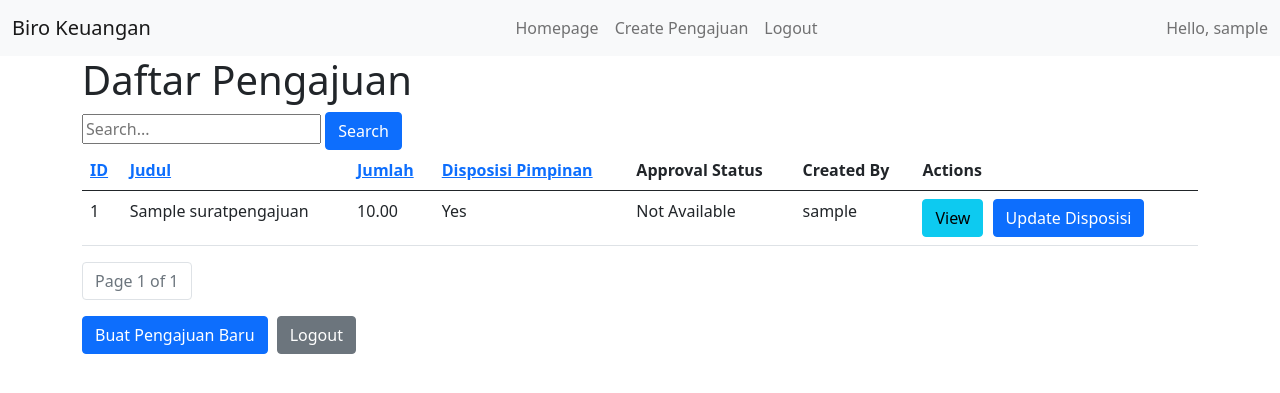
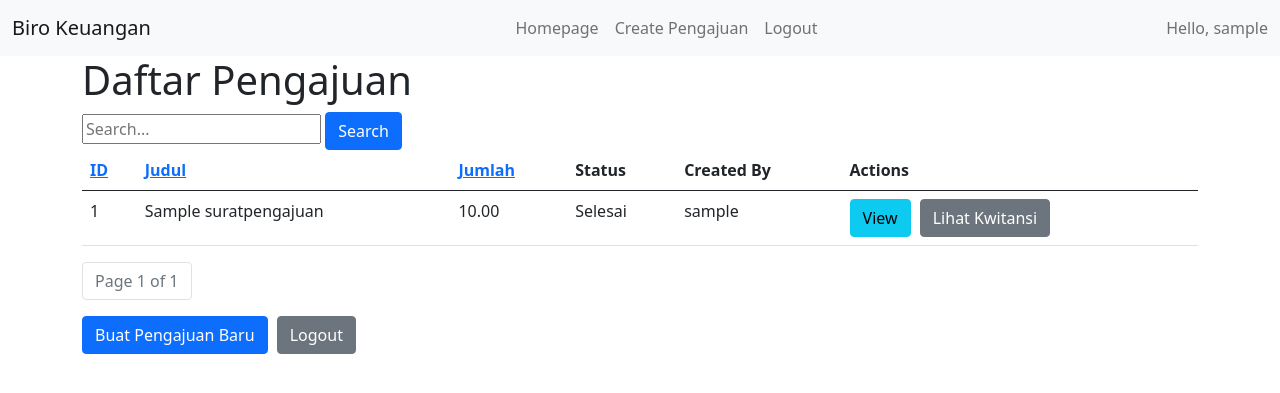
Before and after one commit to endrudaud/BIRO01, a Django app: page / in a window 1280 px wide. Shown: the top 393 px of the page. Run offline with Django 4.2, Linux system fonts and the light colour scheme; a user stored in the database is signed in; tables that the repository leaves empty hold one stand-in row (values such as "Sample post"); some libraries are stand-ins or nearby versions.

Commit message:
store point!

```diff
--- a/biro_keuangan/pengajuan/models.py
+++ b/biro_keuangan/pengajuan/models.py
@@ -22,7 +22,6 @@ class SuratPengajuan(models.Model):
     jumlah = models.DecimalField(max_digits=10, decimal_places=2)
     tanggal_pengajuan = models.DateTimeField(auto_now_add=True)
     user = models.ForeignKey(User, on_delete=models.CASCADE)
-    disposisi_pimpinan = models.BooleanField(default=False)
     kwitansi_filled = models.BooleanField(default=False)
     status = models.CharField(max_length=20, choices=[('submitted', 'Submitted'), ('approved', 'Approved'), ('rejected', 'Rejected')], default='submitted')
     created_at = models.DateTimeField(auto_now_add=True)
@@ -65,12 +64,10 @@ class ApprovalKepalaBiro(models.Model):
 class Kwitansi(models.Model):
     surat_pengajuan = models.ForeignKey(SuratPengajuan, on_delete=models.CASCADE)
     tanggal_pengisian = models.DateTimeField(auto_now_add=True)
-    amount = models.DecimalField(max_digits=10, decimal_places=2)
-    description = models.TextField(blank=True, null=True)
     upload_file = models.FileField(upload_to='kwitansi/', null=True, blank=True)
 
     def __str__(self):
-        return f'{self.surat_pengajuan} - {self.amount}'
+        return f'{self.surat_pengajuan} - {self.tanggal_pengisian}'
 
 @receiver(post_save, sender=SuratPengajuan)
 def create_approval_kepala_biro(sender, instance, created, **kwargs):
--- a/biro_keuangan/pengajuan/templates/base.html
+++ b/biro_keuangan/pengajuan/templates/base.html
@@ -7,8 +7,6 @@
     {% load static %}
     <link rel="stylesheet" href="{% static 'css/bootstrap.min.css' %}">
     <link rel="stylesheet" href="{% static 'css/custom.css' %}">
-    <script src="{% static 'js/jquery-3.5.1.min.js' %}"></script>
-    <script src="{% static 'js/bootstrap.bundle.min.js' %}"></script>
 </head>
 <body>
     <nav class="navbar navbar-expand-lg navbar-light bg-light">
@@ -26,7 +24,10 @@
                         <a class="nav-link" href="{% url 'create_pengajuan' %}">Create Pengajuan</a>
                     </li>
                     <li class="nav-item">
-                        <a class="nav-link" href="{% url 'logout' %}">Logout</a>
+                        <form id="logout-form" action="{% url 'logout' %}" method="post" style="display: none;">
+                            {% csrf_token %}
+                        </form>
+                        <a class="nav-link" href="#" onclick="document.getElementById('logout-form').submit();">Logout</a>
                     </li>
                 </ul>
                 <span class="navbar-text ms-auto">
@@ -38,5 +39,25 @@
     <div class="container">
         {% block content %}{% endblock %}
     </div>
+
+    <script src="{% static 'js/jquery-3.5.1.min.js' %}"></script>
+    <script src="{% static 'js/bootstrap.bundle.min.js' %}"></script>
+    <script>
+        $(document).ready(function() {
+            // Initialize Bootstrap tooltips
+            $('[data-toggle="tooltip"]').tooltip();
+
+            // Ensure modals are correctly triggered
+            $('[data-toggle="modal"]').on('click', function() {
+                var target = $(this).data('target');
+                $(target).modal('show');
+            });
+
+            // Close modal when the 'x' button or the close button is clicked
+            $('.modal').on('click', '[data-dismiss="modal"]', function() {
+                $(this).closest('.modal').modal('hide');
+            });
+        });
+    </script>
 </body>
 </html>
--- a/biro_keuangan/pengajuan/templates/pengajuan/create_pengajuan.html
+++ b/biro_keuangan/pengajuan/templates/pengajuan/create_pengajuan.html
@@ -32,12 +32,6 @@
             <label for="upload_surat_pengajuan" class="form-label">Upload surat pengajuan:</label>
             <input class="form-control" type="file" id="upload_surat_pengajuan" name="upload_surat_pengajuan">
         </div>
-        <div class="mb-3 form-check">
-            <input class="form-check-input" type="checkbox" id="disposisi_pimpinan" name="disposisi_pimpinan">
-            <label class="form-check-label" for="disposisi_pimpinan">
-                Disposisi pimpinan
-            </label>
-        </div>
         <button type="submit" class="btn btn-primary">Submit</button>
         <a href="{% url 'home' %}" class="btn btn-secondary">Kembali ke Daftar Pengajuan</a>
     </form>
--- a/biro_keuangan/pengajuan/templates/pengajuan/home.html
+++ b/biro_keuangan/pengajuan/templates/pengajuan/home.html
@@ -8,15 +8,14 @@
     <input type="text" name="search" placeholder="Search..." value="{{ search_query }}">
     <button type="submit" class="btn btn-primary">Search</button>
 </form>
-{% if page_obj.object_list %}
+{% if page_obj %}
     <table class="table">
         <thead>
             <tr>
                 <th><a href="?sort=id">ID</a></th>
                 <th><a href="?sort=judul">Judul</a></th>
                 <th><a href="?sort=jumlah">Jumlah</a></th>
-                <th><a href="?sort=disposisi_pimpinan">Disposisi Pimpinan</a></th>
-                <th>Approval Status</th>
+                <th>Status</th>
                 <th>Created By</th>
                 <th>Actions</th>
             </tr>
@@ -27,25 +26,56 @@
                 <td>{{ pengajuan.id }}</td>
                 <td>{{ pengajuan.judul }}</td>
                 <td>{{ pengajuan.jumlah }}</td>
-                <td>{{ pengajuan.disposisi_pimpinan|yesno:"Yes,No" }}</td>
                 <td>
-                    {% if pengajuan.approvalkepalabiro %}
-                        {{ pengajuan.approvalkepalabiro.approval_status }}
+                    {% with pengajuan.disposisipimpinan_set.first as disposisi %}
+                        {% if not disposisi %}
+                            Menunggu Disposisi
                         {% else %}
-                        Not Available
+                            {% if disposisi.disposisi_status == 'rejected' %}
+                                Ditolak (disposisi)
+                            {% elif disposisi.disposisi_status == 'approved' %}
+                                {% with pengajuan.approvalkepalabiro_set.first as approval %}
+                                    {% if not approval %}
+                                        Menunggu Approval Biro-01
+                                    {% elif approval.approval_status == 'rejected' %}
+                                        Ditolak (Biro01)
+                                    {% elif approval.approval_status == 'pending' %}
+                                        Menunggu Approval Biro-01
+                                    {% elif approval.approval_status == 'approved' and not pengajuan.kwitansi_filled %}
+                                        Menunggu upload kwitansi
+                                    {% elif pengajuan.kwitansi_filled %}
+                                        Selesai
                                     {% endif %}
+                                {% endwith %}
+                            {% else %}
+                                Menunggu Disposisi
+                            {% endif %}
+                        {% endif %}
+                    {% endwith %}
                 </td>
                 <td>{{ pengajuan.user.username }}</td>
                 <td>
                     <button type="button" class="btn btn-info" data-toggle="modal" data-target="#viewModal{{ pengajuan.id }}">View</button>
                     {% if is_admin %}
-                        {% if pengajuan.approvalkepalabiro %}
-                            <a href="{% url 'update_approval_status' pengajuan.approvalkepalabiro.id %}" class="btn btn-warning">Change Status</a>
+                        {% with pengajuan.disposisipimpinan_set.first as disposisi %}
+                            {% if not disposisi or disposisi.disposisi_status == 'pending' %}
+                                <a href="{% url 'update_disposisi_pimpinan' pengajuan.id %}" class="btn btn-primary">Update Disposisi</a>
+                            {% elif disposisi.disposisi_status == 'approved' %}
+                                {% with pengajuan.approvalkepalabiro_set.first as approval %}
+                                    {% if approval.approval_status == 'pending' %}
+                                        <a href="{% url 'update_approval_status' approval.id %}" class="btn btn-warning">Update Approval</a>
                                     {% endif %}
-                        <a href="{% url 'update_disposisi_pimpinan' pengajuan.id %}" class="btn btn-primary">Update Disposisi</a>
+                                {% endwith %}
                             {% endif %}
-                    {% if pengajuan.approvalkepalabiro and pengajuan.approvalkepalabiro.approval_status == 'approved' and not pengajuan.kwitansi_filled %}
+                        {% endwith %}
+                    {% endif %}
+                    {% with pengajuan.approvalkepalabiro_set.first as approval %}
+                        {% if not is_admin and approval and approval.approval_status == 'approved' and not pengajuan.kwitansi_filled %}
                             <button type="button" class="btn btn-success" data-toggle="modal" data-target="#uploadKwitansiModal{{ pengajuan.id }}">Upload Kwitansi</button>
+                        {% endif %}
+                    {% endwith %}
+                    {% if pengajuan.kwitansi_filled %}
+                        <a href="{% url 'view_kwitansi' pengajuan.id %}" class="btn btn-secondary">Lihat Kwitansi</a>
                     {% endif %}
                 </td>
             </tr>
@@ -66,15 +96,25 @@
                             <p><strong>Deskripsi:</strong> {{ pengajuan.deskripsi }}</p>
                             <p><strong>Jumlah:</strong> {{ pengajuan.jumlah }}</p>
                             <p><strong>Tanggal Pengajuan:</strong> {{ pengajuan.tanggal_pengajuan }}</p>
-                            <p><strong>Disposisi Pimpinan:</strong> {{ pengajuan.disposisi_pimpinan|yesno:"Yes,No" }}</p>
+                            <p><strong>Disposisi Pimpinan:</strong>
+                                {% with pengajuan.disposisipimpinan_set.first as disposisi %}
+                                    {{ disposisi.disposisi_status|default:"Not Available" }}
+                                {% endwith %}
+                            </p>
                             <p><strong>Approval Kepala Biro:</strong>
-                                {% if pengajuan.approvalkepalabiro %}
-                                    {{ pengajuan.approvalkepalabiro.approval_status }}
+                                {% with pengajuan.approvalkepalabiro_set.first as approval %}
+                                    {{ approval.approval_status|default:"Not Available" }}
+                                {% endwith %}
+                            </p>
+                            <p><strong>Kwitansi Filled:</strong>
+                                {% with pengajuan.kwitansi_set.first as kwitansi %}
+                                    {% if kwitansi.upload_file %}
+                                        <a href="{{ kwitansi.upload_file.url }}">Yes</a>
                                     {% else %}
-                                    Not Available
+                                        No
                                     {% endif %}
+                                {% endwith %}
                             </p>
-                            <p><strong>Kwitansi Filled:</strong> {{ pengajuan.kwitansi_filled|yesno:"Yes,No" }}</p>
                             <p><strong>Status:</strong> {{ pengajuan.status }}</p>
                             <p><strong>Upload Surat Pengajuan:</strong>
                                 {% if pengajuan.upload_surat_pengajuan %}
@@ -140,4 +180,5 @@
 {% endif %}
 <a href="{% url 'create_pengajuan' %}" class="btn btn-primary">Buat Pengajuan Baru</a>
 <a href="{% url 'logout' %}" class="btn btn-secondary">Logout</a>
+
 {% endblock %}
--- a/biro_keuangan/pengajuan/urls.py
+++ b/biro_keuangan/pengajuan/urls.py
@@ -1,5 +1,6 @@
 from django.urls import path,include
 from . import views
+from django.contrib.auth import views as auth_views
 from .views import update_approval_status, create_user, user_list, toggle_admin_status, update_disposisi_pimpinan, upload_kwitansi
 
 urlpatterns = [
@@ -11,8 +12,10 @@ urlpatterns = [
     path('toggle_admin_status/<int:user_id>/', toggle_admin_status, name='toggle_admin_status'),
     path('update-approval/<int:pk>/', views.update_approval_status, name='update_approval_status'),
     path('create_user/', views.create_user, name='create_user'),
-    path('upload-kwitansi/<int:pk>/', views.upload_kwitansi, name='upload_kwitansi'),
+    path('upload_kwitansi/<int:pk>/', views.upload_kwitansi, name='upload_kwitansi'),
     path('update-disposisi/<int:pk>/', update_disposisi_pimpinan, name='update_disposisi_pimpinan'),
     path('upload-kwitansi/<int:pk>/', upload_kwitansi, name='upload_kwitansi'),
+    path('accounts/logout/', auth_views.LogoutView.as_view(), name='logout'),
+    path('view_kwitansi/<int:pk>/', views.view_kwitansi, name='view_kwitansi'),
 
 ]
--- a/biro_keuangan/pengajuan/views.py
+++ b/biro_keuangan/pengajuan/views.py
@@ -2,33 +2,15 @@ from django.shortcuts import render, redirect, get_object_or_404
 from django.contrib.auth.decorators import login_required, user_passes_test
 from django.core.paginator import Paginator
 from django.db.models import Q
-from .models import SuratPengajuan, ApprovalKepalaBiro, Kwitansi
+from .models import SuratPengajuan, ApprovalKepalaBiro, Kwitansi, DisposisiPimpinan
 from django.contrib.auth.models import User
-from .forms import UserCreationForm, ApprovalStatusForm,SuratPengajuanForm, DisposisiPimpinanForm, KwitansiForm
+from django.http import HttpResponse, Http404
+from .forms import UserCreationForm, ApprovalStatusForm, SuratPengajuanForm, DisposisiPimpinanForm, KwitansiForm
 from django.db.models.signals import post_save
 from django.dispatch import receiver
-import logging
+import logging, os
 logger = logging.getLogger(__name__)
 from django.core.files.storage import FileSystemStorage
-
-@login_required
-def upload_kwitansi(request, pk):
-    pengajuan = get_object_or_404(SuratPengajuan, pk=pk)
-    if request.method == 'POST' and request.FILES['kwitansi_file']:
-        kwitansi_file = request.FILES['kwitansi_file']
-        fs = FileSystemStorage()
-        filename = fs.save(kwitansi_file.name, kwitansi_file)
-        uploaded_file_url = fs.url(filename)
-        pengajuan.kwitansi_filled = True
-        pengajuan.save()
-        Kwitansi.objects.create(
-            surat_pengajuan=pengajuan,
-            amount=pengajuan.jumlah,
-            description=pengajuan.deskripsi,
-            upload_file=filename
-        )
-        return redirect('home')
-    return render(request, 'pengajuan/home.html')
 
 @login_required
 @user_passes_test(lambda u: u.is_superuser)
@@ -42,8 +24,6 @@ def create_user(request):
         form = UserCreationForm()
     return render(request, 'pengajuan/create_user.html', {'form': form})
 
-@login_required
-@user_passes_test(lambda u: u.is_superuser)
 @login_required
 @user_passes_test(lambda u: u.is_superuser or u.profile.is_admin)
 def user_list(request):
@@ -62,52 +42,11 @@ def toggle_admin_status(request, user_id):
 def admin_check(user):
     return user.is_authenticated and user.profile.is_admin
 
-@login_required
-@login_required
-def home(request):
-    if request.user.profile.is_admin:
-        pengajuan_list = SuratPengajuan.objects.all()
-    else:
-        pengajuan_list = SuratPengajuan.objects.filter(user=request.user)
+def is_admin_setama(user):
+    return user.groups.filter(name='admin_setama').exists()
 
-    search_query = request.GET.get('search', '')
-    sort_by = request.GET.get('sort', 'id')
-
-    if search_query:
-        pengajuan_list = pengajuan_list.filter(
-            Q(judul__icontains=search_query) |
-            Q(deskripsi__icontains=search_query) |
-            Q(jumlah__icontains=search_query) |
-            Q(disposisi_pimpinan__icontains=search_query) |
-            Q(approvalkepalabiro__approval_status__icontains=search_query) |
-            Q(status__icontains=search_query)
-        )
-
-    if sort_by in ['id', 'judul', 'jumlah', 'disposisi_pimpinan']:
-        pengajuan_list = pengajuan_list.order_by(sort_by)
-
-    paginator = Paginator(pengajuan_list, 20)
-    page_number = request.GET.get('page')
-    page_obj = paginator.get_page(page_number)
-
-    return render(request, 'pengajuan/home.html', {
-        'page_obj': page_obj,
-        'search_query': search_query,
-        'sort_by': sort_by,
-        'is_admin': request.user.profile.is_admin,
-    })
-
-@login_required
-def update_approval_status(request, pk):
-    approval = get_object_or_404(ApprovalKepalaBiro, pk=pk)
-    if request.method == 'POST':
-        form = ApprovalStatusForm(request.POST, instance=approval)
-        if form.is_valid():
-            form.save()
-            return redirect('home')
-    else:
-        form = ApprovalStatusForm(instance=approval)
-    return render(request, 'pengajuan/update_approval_status.html', {'form': form})
+def is_admin_01(user):
+    return user.groups.filter(name='admin_01').exists()
 
 @login_required
 def update_approval_status(request, pk):
@@ -135,6 +74,82 @@ def update_disposisi_pimpinan(request, pk):
     return render(request, 'pengajuan/update_disposisi_pimpinan.html', {'form': form})
 
 @login_required
+def create_pengajuan(request):
+    if request.method == 'POST':
+        form = SuratPengajuanForm(request.POST, request.FILES)
+        if form.is_valid():
+            surat = form.save(commit=False)
+            surat.user = request.user
+            surat.save()
+
+            if not ApprovalKepalaBiro.objects.filter(surat_pengajuan=surat).exists():
+                ApprovalKepalaBiro.objects.create(surat_pengajuan=surat)
+
+            DisposisiPimpinan.objects.create(surat_pengajuan=surat)
+
+            return redirect('home')
+    else:
+        form = SuratPengajuanForm()
+    return render(request, 'pengajuan/create_pengajuan.html', {'form': form})
+
+@login_required
+def tracking_data(request):
+    return render(request, 'pengajuan/tracking_data.html')
+
+@receiver(post_save, sender=SuratPengajuan)
+def create_approval_kepala_biro(sender, instance, created, **kwargs):
+    if created:
+        ApprovalKepalaBiro.objects.create(surat_pengajuan=instance)
+
+@login_required
+def view_kwitansi(request, pk):
+    kwitansi = get_object_or_404(Kwitansi, surat_pengajuan_id=pk)
+    file_path = kwitansi.upload_file.path
+    file_extension = os.path.splitext(file_path)[1].lower()
+
+    if file_extension in ['.pdf']:
+        with open(file_path, 'rb') as f:
+            response = HttpResponse(f.read(), content_type='application/pdf')
+            response['Content-Disposition'] = f'inline; filename={kwitansi.upload_file.name}'
+            return response
+    elif file_extension in ['.jpg', '.jpeg', '.png', '.gif']:
+        return render(request, 'pengajuan/view_image.html', {'kwitansi': kwitansi})
+    else:
+        raise Http404("File type not supported")
+
+@login_required
+def home(request):
+    if request.user.profile.is_admin:
+        pengajuan_list = SuratPengajuan.objects.all()
+    else:
+        pengajuan_list = SuratPengajuan.objects.filter(user=request.user)
+
+    search_query = request.GET.get('search', '')
+    sort_by = request.GET.get('sort', 'id')
+
+    if search_query:
+        pengajuan_list = pengajuan_list.filter(
+            Q(judul__icontains=search_query) |
+            Q(deskripsi__icontains=search_query) |
+            Q(jumlah__icontains=search_query) |
+            Q(user__username__icontains=search_query)
+        )
+
+    if sort_by in ['id', 'judul', 'jumlah']:
+        pengajuan_list = pengajuan_list.order_by(sort_by)
+
+    paginator = Paginator(pengajuan_list, 20)
+    page_number = request.GET.get('page')
+    page_obj = paginator.get_page(page_number)
+
+    return render(request, 'pengajuan/home.html', {
+        'page_obj': page_obj,
+        'search_query': search_query,
+        'sort_by': sort_by,
+        'is_admin': request.user.profile.is_admin,
+    })
+
+@login_required
 def upload_kwitansi(request, pk):
     pengajuan = get_object_or_404(SuratPengajuan, pk=pk)
     if request.method == 'POST':
@@ -144,34 +159,9 @@ def upload_kwitansi(request, pk):
             kwitansi.surat_pengajuan = pengajuan
             kwitansi.save()
             pengajuan.kwitansi_filled = True
+            pengajuan.status = 'selesai'
             pengajuan.save()
             return redirect('home')
     else:
         form = KwitansiForm()
     return render(request, 'pengajuan/upload_kwitansi.html', {'form': form})
-
-
-@login_required
-def create_pengajuan(request):
-    if request.method == 'POST':
-        form = SuratPengajuanForm(request.POST, request.FILES)
-        if form.is_valid():
-            surat = form.save(commit=False)
-            surat.user = request.user
-            surat.save()
-            approval = ApprovalKepalaBiro.objects.create(surat_pengajuan=surat, approval_status='pending')
-            logger.info(f"Created ApprovalKepalaBiro with id {approval.id} for SuratPengajuan with id {surat.id}")
-            return redirect('home')
-    else:
-        form = SuratPengajuanForm()
-    return render(request, 'pengajuan/create_pengajuan.html', {'form': form})
-
-
-@login_required
-def tracking_data(request):
-    return render(request, 'pengajuan/tracking_data.html')
-
-@receiver(post_save, sender=SuratPengajuan)
-def create_approval_kepala_biro(sender, instance, created, **kwargs):
-    if created:
-        ApprovalKepalaBiro.objects.create(surat_pengajuan=instance)
```
Also changed, not shown: biro_keuangan/pengajuan/forms.py (+9 -4 lines), biro_keuangan/pengajuan/templates/pengajuan/update_disposisi_pimpinan.html (added, +13 -0 lines), biro_keuangan/pengajuan/templates/pengajuan/upload_kwitansi.html (added, +21 -0 lines), biro_keuangan/pengajuan/templates/pengajuan/view_image.html (added, +11 -0 lines), biro_keuangan/media/uploads/UC.drawio.png (deleted), biro_keuangan/media/uploads/UC.drawio_66uND0Y.png (deleted), biro_keuangan/media/uploads/UC.drawio_CsiBh93.png (deleted), biro_keuangan/media/uploads/UC.drawio_bWZjnOn.png (deleted), biro_keuangan/media/uploads/WhatsApp_Image_2024-05-25_at_19.22.50.jpeg (deleted), biro_keuangan/media/uploads/WhatsApp_Image_2024-05-25_at_19.22.50_acqgK6N.jpeg (deleted), biro_keuangan/media/uploads/WhatsApp_Image_2024-05-25_at_19.22.50_euVTb7F.jpeg (deleted). Lines whose indentation alone changed are shown as unchanged.
